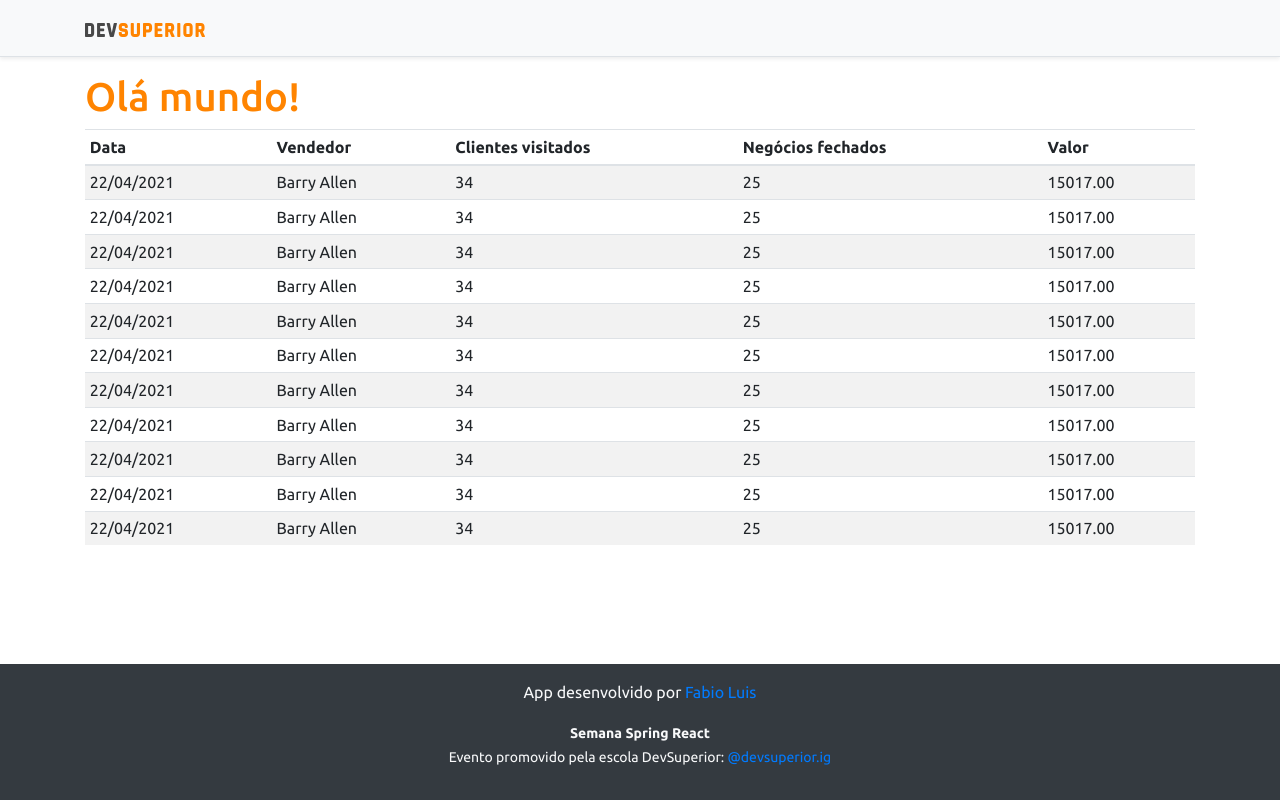
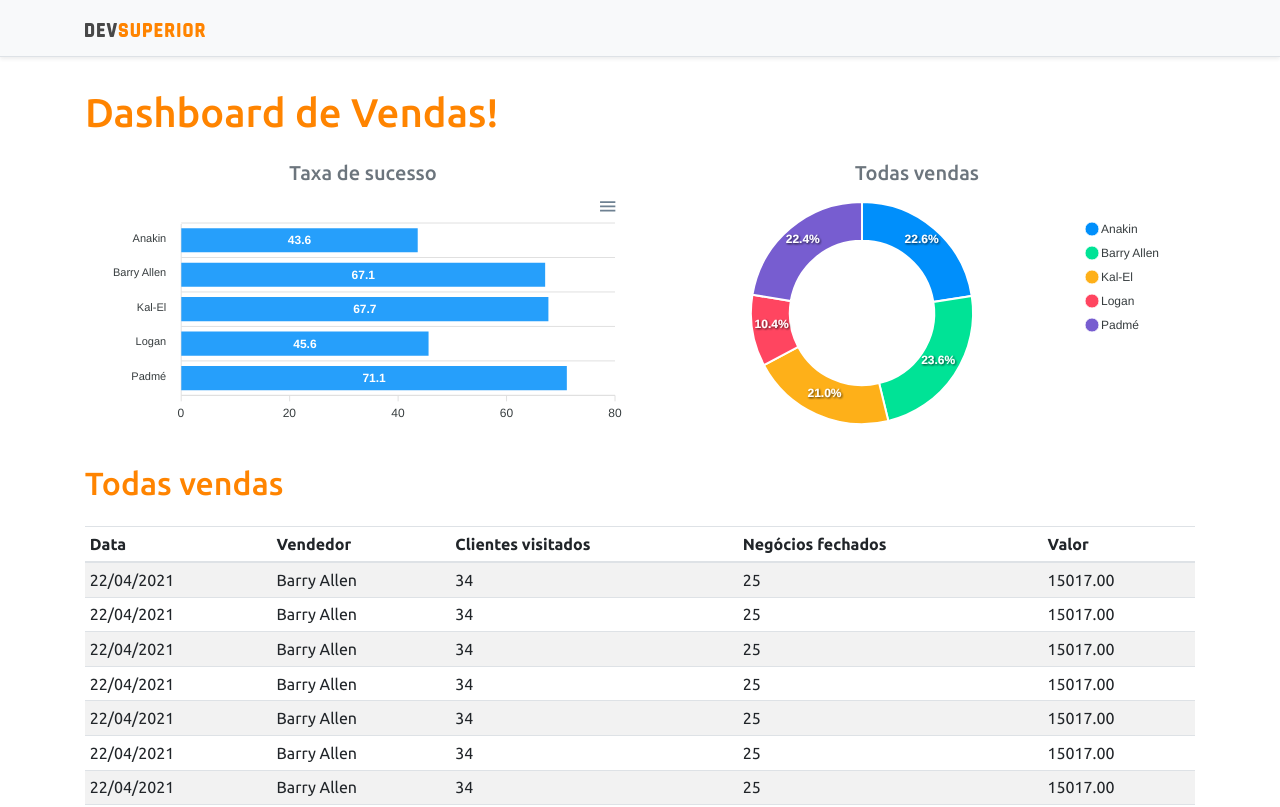
Before and after one commit to Flgc/sds3, a React (Create React App) app in the folder projeto-sds3/frontend/: page / in a window 1280 px wide. Shown: the top 807 px of the page. Built offline with nearby package versions, Linux system fonts and the light colour scheme.

Commit message:
Static charts implemented

```diff
--- a/projeto-sds3/frontend/package.json
+++ b/projeto-sds3/frontend/package.json
@@ -12,10 +12,12 @@
     "@types/node": "^12.0.0",
     "@types/react": "^17.0.0",
     "@types/react-dom": "^17.0.0",
+    "apexcharts": "^3.26.1",
     "bootstrap": "^4.6.0",
     "jquery": "1.9.1",
     "popper.js": "^1.16.1",
     "react": "^17.0.2",
+    "react-apexcharts": "^1.3.9",
     "react-dom": "^17.0.2",
     "react-scripts": "4.0.3",
     "typescript": "^4.1.2",
--- a/projeto-sds3/frontend/src/App.tsx
+++ b/projeto-sds3/frontend/src/App.tsx
@@ -1,14 +1,30 @@
 import React from 'react';
+import BarChart from 'components/BarChart';
+import DataTable from 'components/DataTable';
+import Footer from 'components/Footer';
 import NavBar from 'components/NavBar';
-import Footer from 'components/Footer';
-import DataTable from 'components/DataTable';
+import DonutChart from 'components/DonutChart';
 
 function App() {
   return (
     <>
       <NavBar />
       <div className="container">
-        <h1 className="text-primary">Olá mundo!</h1>
+        <h1 className="text-primary py-3">Dashboard de Vendas!</h1>
+
+        <div className="row px-3">
+          <div className="col-sm-6">
+            <h5 className="text-center text-secondary">Taxa de sucesso</h5>
+            <BarChart />
+          </div>
+          <div className="col-sm-6">
+            <h5 className="text-center text-secondary">Todas vendas</h5>
+            <DonutChart />
+          </div>
+        </div>
+        <div className="py-3">
+          <h2 className="text-primary">Todas vendas</h2>
+        </div>
         <DataTable />
       </div>
       <Footer />
--- /dev/null
+++ b/projeto-sds3/frontend/src/components/BarChart/index.tsx
@@ -0,0 +1,34 @@
+import React from 'react';
+import Chart from 'react-apexcharts';
+
+const BarChart = () => {
+  const options = {
+    plotOptions: {
+      bar: {
+        horizontal: true,
+      },
+    },
+  };
+
+  const mockData = {
+    labels: {
+      categories: ['Anakin', 'Barry Allen', 'Kal-El', 'Logan', 'Padmé'],
+    },
+    series: [
+      {
+        name: '% Sucesso',
+        data: [43.6, 67.1, 67.7, 45.6, 71.1],
+      },
+    ],
+  };
+  return (
+    <Chart
+      options={{ ...options, xaxis: mockData.labels }}
+      series={mockData.series}
+      type="bar"
+      height="240"
+    />
+  );
+};
+
+export default BarChart;
--- /dev/null
+++ b/projeto-sds3/frontend/src/components/DonutChart/index.tsx
@@ -0,0 +1,26 @@
+import React from 'react';
+import Chart from 'react-apexcharts';
+
+const DonutChart = () => {
+  const mockData = {
+    series: [477138, 499928, 444867, 220426, 473088],
+    labels: ['Anakin', 'Barry Allen', 'Kal-El', 'Logan', 'Padmé'],
+  };
+
+  const options = {
+    legend: {
+      show: true,
+    },
+  };
+
+  return (
+    <Chart
+      options={{ ...options, labels: mockData.labels }}
+      series={mockData.series}
+      type="donut"
+      height="240"
+    />
+  );
+};
+
+export default DonutChart;
```
Also changed, not shown: projeto-sds3/frontend/tsconfig.json (+9 -4 lines), 1 other file (tests, documents, lock files or other folders).
